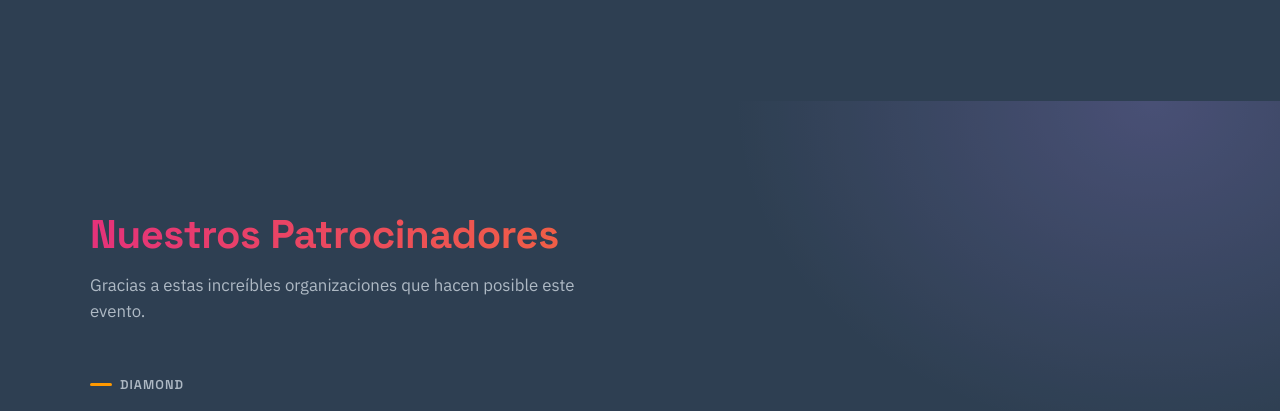
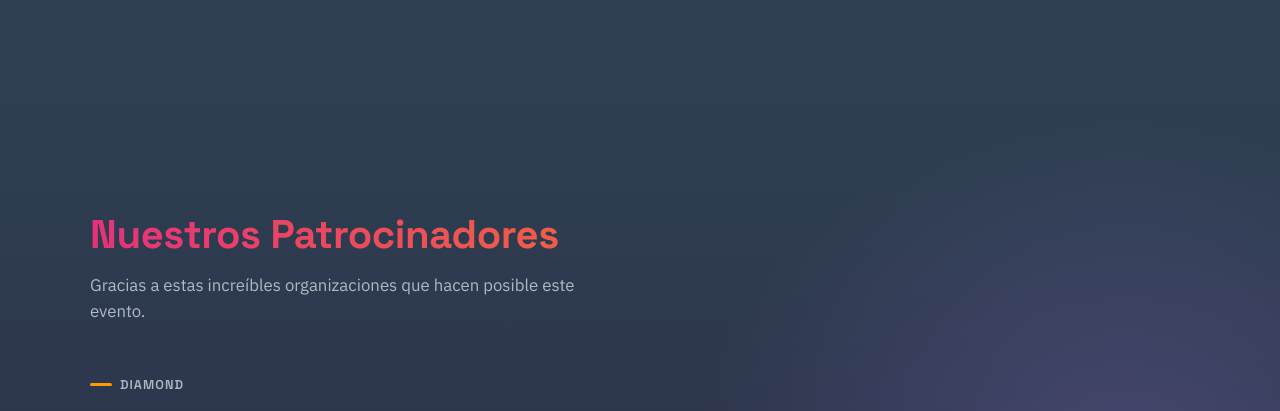
Before and after one commit to marloncoti/aws-community-2026, an Astro site: page / in a window 1280 px wide. Shown: the part 3137-3548 px from the top of the page. Built offline with nearby package versions, Linux system fonts and the light colour scheme; Astro itself is replaced by a stand-in of ours.

Commit message:
update site

```diff
--- a/src/components/Organizers.astro
+++ b/src/components/Organizers.astro
@@ -17,7 +17,7 @@ import OrganizerCard from './OrganizerCard.astro';
 <style>
 	.organizers {
 		padding-block: var(--section-padding-block);
-		background: linear-gradient(180deg, var(--color-ink-soft) 0%, var(--color-violet-deep) 100%);
+		background: var(--color-violet-deep);
 	}
 
 	.kicker {
--- a/src/components/Sponsors.astro
+++ b/src/components/Sponsors.astro
@@ -42,13 +42,13 @@ const grouped = tiers
 		position: relative;
 		overflow: hidden;
 		padding-block: var(--section-padding-block);
-		background: var(--color-ink-soft);
+		background: linear-gradient(180deg, var(--color-ink-soft) 0%, var(--color-violet-deep) 100%);
 	}
 
 	.glow {
 		position: absolute;
 		inset: 0;
-		background: radial-gradient(ellipse 50% 45% at 90% 0%, rgba(109, 74, 173, 0.3), transparent 65%);
+		background: radial-gradient(ellipse 50% 45% at 88% 32%, rgba(109, 74, 173, 0.28), transparent 68%);
 		mix-blend-mode: screen;
 		pointer-events: none;
 	}
```
